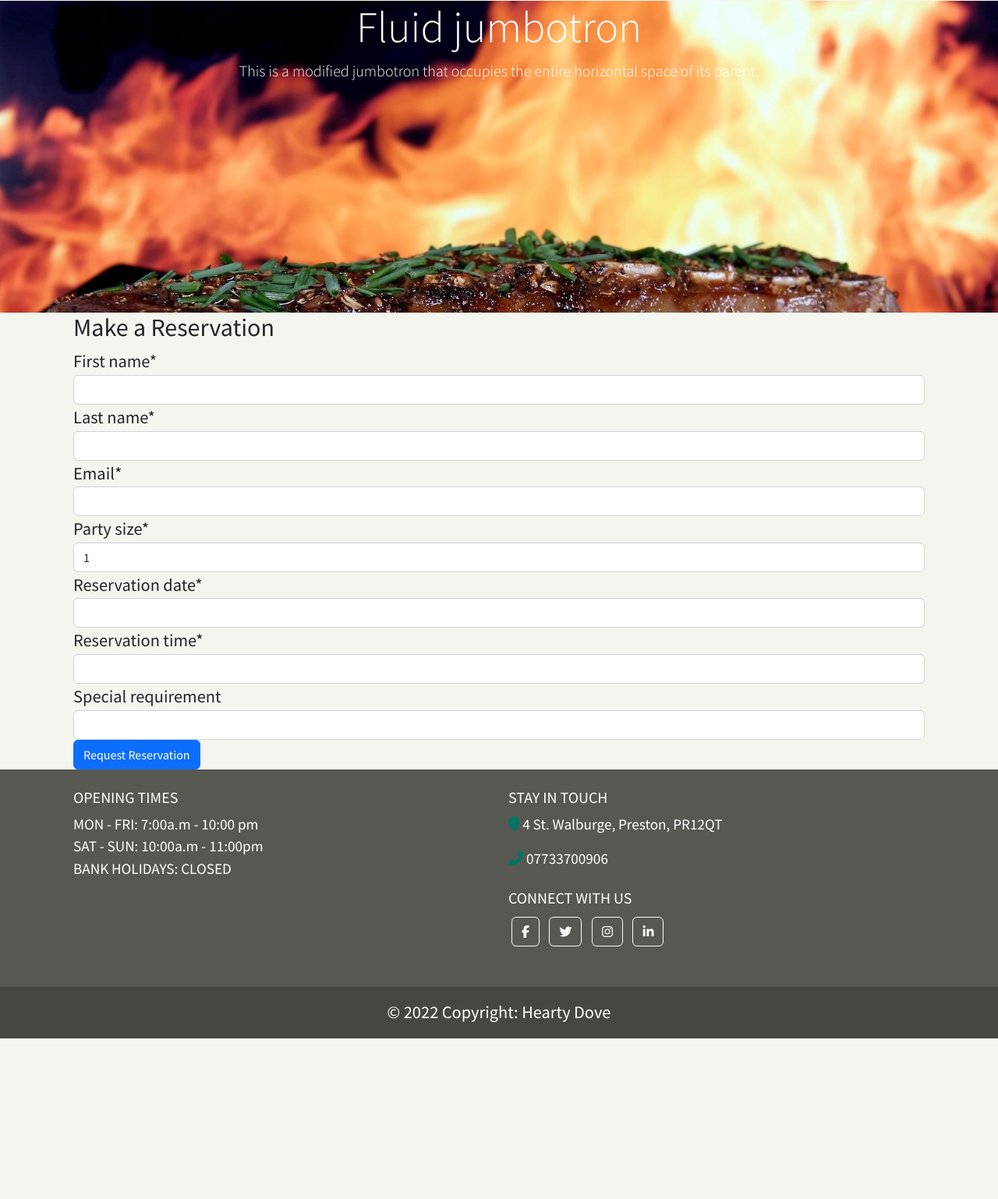
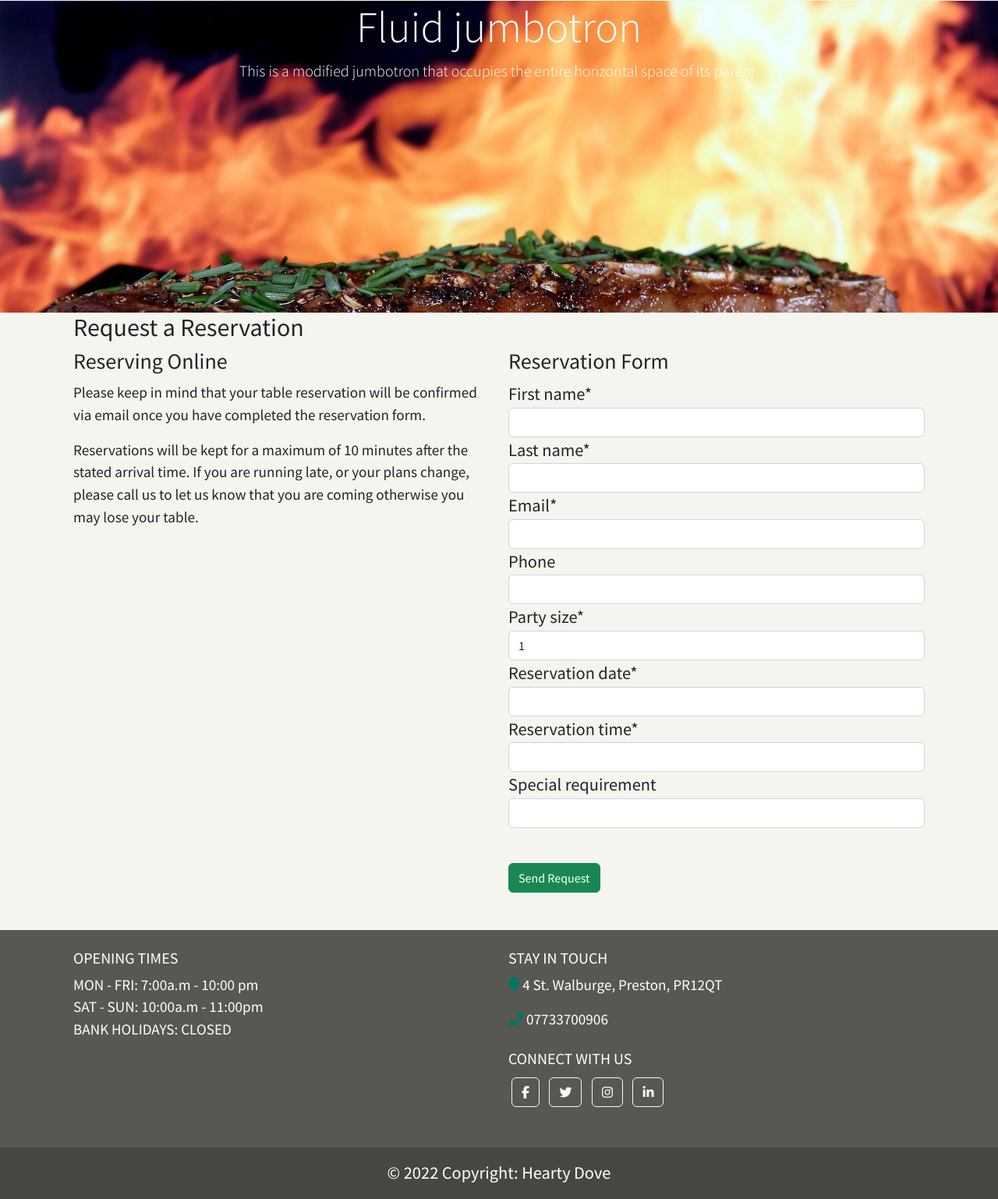
Before and after one commit to Code-Institute-Submissions/valerieoni-hearty-dove-restaurant_OctResub, a Django app: page /reservation/ in a window 1280 px wide. Shown: the part 97-1635 px from the top of the page at 78% size. Before the commit the page ends 1429 px from the top, so only its background shows below. Run offline with Django 4.2, Linux system fonts and the light colour scheme; some libraries are stand-ins or nearby versions.

Commit message:
modify reservation form to use multiple models - customer and reservation models

```diff
--- a/reservation/forms.py
+++ b/reservation/forms.py
@@ -1,33 +1,14 @@
+from django import forms
 from .models import Reservation, Customer
-from django import forms
-from crispy_forms.helper import FormHelper
-from crispy_forms.layout import Layout, Field, Submit, Div
 
 
 class ReservationForm(forms.ModelForm):
-    first_name = forms.CharField(max_length=50)
-    last_name = forms.CharField(max_length=50)
-    email = forms.EmailField()
-
     class Meta:
         model = Reservation
         fields = (
-            'first_name', 'last_name', 'email', 'party_size',
-            'reservation_date', 'reservation_time', 'special_requirement')
-
-    @property
-    def helper(self):
-        ''' Set form layout using cripy form'''
-        helper = FormHelper()
-        helper.layout = Layout(
-            Div('first_name', 'last_name'),
-            Field('email'),
-            Field('party_size'),
-            Div('reservation_date', 'reservation_time'),
-            Field('special_requirement'),
-            Submit('submit', 'Request Reservation')
+            'party_size', 'reservation_date', 'reservation_time',
+            'special_requirement'
         )
-        return helper
 
 
 class CustomerForm(forms.ModelForm):
--- a/reservation/templates/reservation/reservation_request.html
+++ b/reservation/templates/reservation/reservation_request.html
@@ -1,10 +1,36 @@
 {% extends "base.html" %}
 
+{% block content %}
+
 {% load crispy_forms_tags %}
+<div class="container">
+    <h2>Request a Reservation</h2>
+    <div class="row">
+        <div class="col-sm">
+            <h3>Reserving Online</h3>
+            <p>
+                Please keep in mind that your table reservation will be confirmed via email once you have completed the
+                reservation form.
+            </p>
+            <p>
+                Reservations will be kept for a maximum of 10 minutes after the stated arrival time. If you are running
+                late, or your plans change, please call us to let us know that you are coming otherwise you may lose
+                your table.
+            </p>
+        </div>
+        <div class="col-sm">
+            <h3>Reservation Form</h3>
+            <form method="POST" class="mb-5">
+                {% csrf_token %}
+                {{ customer_form | crispy }}
 
-{% block content %}
-    <div class="container">
-        <h2>Make a Reservation</h1>
-            {% crispy form_class %}
+                {{ reservation_form | crispy }}
+                <p>&nbsp;</p>
+                <input type="submit" class="btn btn-success" value="Send Request">
+
+            </form>
+        </div>
     </div>
-{% endblock%}
+</div>
+
+{% endblock %}
--- a/reservation/views.py
+++ b/reservation/views.py
@@ -8,8 +8,11 @@ class ReservationRequest(View):
     ''' returns reservation form '''
 
     def get(self, request, *args, **kwargs):
-        form_class = ReservationForm()
+        reservation_form = ReservationForm()
+        customer_form = CustomerForm()
         template_name = 'reservation/reservation_request.html'
 
         return render(request, template_name, {
-            'form_class': form_class})
+            'reservation_form': reservation_form,
+            'customer_form': customer_form
+            })
```
